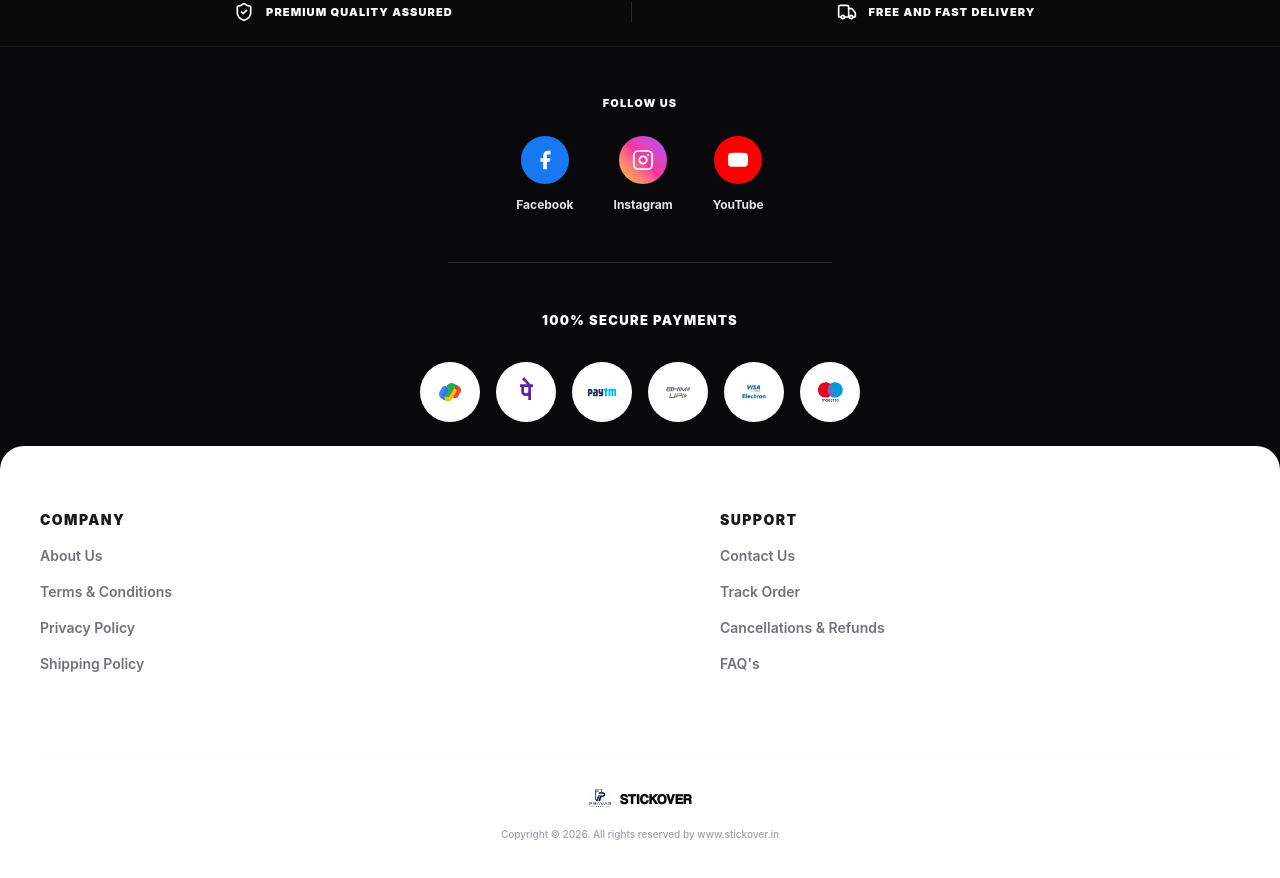
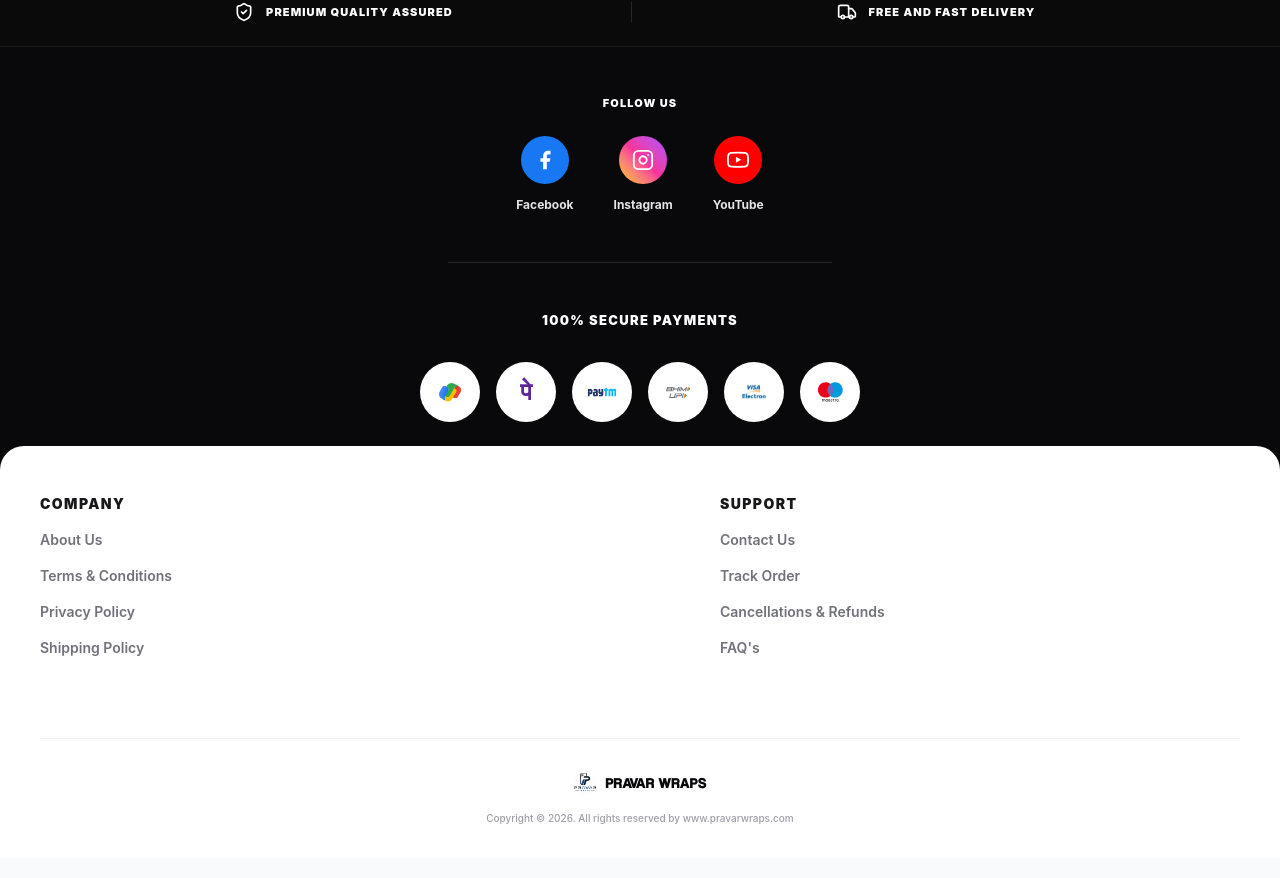
Before and after one commit to aigobinath0-netizen/ecom-front, a React app: page /faqs in a window 1280 px wide. Shown: the part 890-1768 px from the top of the page. Built offline with nearby package versions, Linux system fonts and the light colour scheme; the HTML template or start-up script is replaced by a standard one.

Commit message:
Added Order System endpoints and modelslllmnlkkkkk

```diff
--- a/src/Faqs.jsx
+++ b/src/Faqs.jsx
@@ -19,7 +19,7 @@ export default function Faqs() {
   }, [location.search]);
 
   const categories = [
-    { id: 'about', title: 'About Stickover', count: 8, icon: Info },
+    { id: 'about', title: 'About Pravar Wraps', count: 8, icon: Info },
     { id: 'payment', title: 'Payment and Security', count: 5, icon: CreditCard },
     { id: 'shipping', title: 'Shipping and Delivery', count: 5, icon: Truck },
     { id: 'order', title: 'How to Place Order?', count: 5, icon: ShoppingCart },
@@ -31,12 +31,12 @@ export default function Faqs() {
   const faqData = {
     'about': [
       { q: 'How long does delivery take?', a: 'Orders are usually delivered within 4-7 business days across India.' },
-      { q: 'Who is Stickover and what do you sell?', a: 'Stickover is a custom phone case and sticker store — we design, print, and ship personalised phone cases (acrylic, glass, gold-finish and more) and custom stickers pan-India.' },
+      { q: 'Who is Pravar Wraps and what do you sell?', a: 'Pravar Wraps is a custom phone case and sticker store — we design, print, and ship personalised phone cases (acrylic, glass, gold-finish and more) and custom stickers pan-India.' },
       { q: 'Do you offer Cash on Delivery?', a: 'Yes, all orders currently support Cash on Delivery (COD).' },
-      { q: 'Where is Stickover based?', a: 'We are based in Avinashi, Tiruppur, Tamil Nadu, and we ship orders across India.' },
+      { q: 'Where is Pravar Wraps based?', a: 'We are based in Avinashi, Tiruppur, Tamil Nadu, and we ship orders across India.' },
       { q: 'Can I return or exchange my order?', a: 'Yes, please check our Returns & Exchange policy page for details.' },
-      { q: 'How long has Stickover been making custom cases?', a: 'We have been crafting customised acrylic and gold phone cases for over 5 years, focused on durability and print quality.' },
-      { q: 'Does Stickover only make phone cases?', a: 'Phone cases are our main product, but we also print custom stickers and a few personalised accessories — check our Collections page for the full range.' },
+      { q: 'How long has Pravar Wraps been making custom cases?', a: 'We have been crafting customised acrylic and gold phone cases for over 5 years, focused on durability and print quality.' },
+      { q: 'Does Pravar Wraps only make phone cases?', a: 'Phone cases are our main product, but we also print custom stickers and a few personalised accessories — check our Collections page for the full range.' },
       { q: 'How can I stay updated on new designs?', a: 'Follow us on Instagram or subscribe to our newsletter from the homepage footer — new arrivals are posted there first.' }
     ],
     'payment': [
--- a/src/Footer.jsx
+++ b/src/Footer.jsx
@@ -43,7 +43,7 @@ export default function Footer({ navigateTo }) {
               </a>
               <a href="#" className="flex flex-col items-center gap-2 group">
                 <div className="w-14 h-14 md:w-12 md:h-12 rounded-full bg-[#FF0000] flex items-center justify-center text-white group-hover:scale-110 transition-transform">
-                  <svg xmlns="http://www.w3.org/2000/svg" width="22" height="22" viewBox="0 0 24 24" fill="currentColor" stroke="none"><path d="M22.54 6.42a2.78 2.78 0 0 0-1.94-2C18.88 4 12 4 12 4s-6.88 0-8.6.46a2.78 2.78 0 0 0-1.94 2A29 29 0 0 0 1 11.75a29 29 0 0 0 .46 5.33A2.78 2.78 0 0 0 3.4 19c1.72.46 8.6.46 8.6.46s6.88 0 8.6-.46a2.78 2.78 0 0 0 1.94-2 29 29 0 0 0 .46-5.25 29 29 0 0 0-.46-5.33z"/><polygon points="9.75 15.02 15.5 11.75 9.75 8.48 9.75 15.02" fill="white"/></svg>
+                  <svg xmlns="http://www.w3.org/2000/svg" width="22" height="22" viewBox="0 0 24 24" fill="none" stroke="currentColor" strokeWidth="2" strokeLinecap="round" strokeLinejoin="round"><path d="M22.54 6.42a2.78 2.78 0 0 0-1.94-2C18.88 4 12 4 12 4s-6.88 0-8.6.46a2.78 2.78 0 0 0-1.94 2A29 29 0 0 0 1 11.75a29 29 0 0 0 .46 5.33A2.78 2.78 0 0 0 3.4 19c1.72.46 8.6.46 8.6.46s6.88 0 8.6-.46a2.78 2.78 0 0 0 1.94-2 29 29 0 0 0 .46-5.25 29 29 0 0 0-.46-5.33z"/><polygon points="9.75 15.02 15.5 11.75 9.75 8.48 9.75 15.02" fill="currentColor" stroke="none"/></svg>
                 </div>
                 <span className="text-[12px] font-bold text-zinc-200 group-hover:text-white transition-colors mt-1">YouTube</span>
               </a>
@@ -81,7 +81,7 @@ export default function Footer({ navigateTo }) {
       </div>
 
       {/* White Section */}
-      <div className="bg-white py-8 md:py-16 px-6 rounded-t-3xl -mt-6 relative z-10 pb-32 md:pb-16">
+      <div className="bg-white py-8 md:py-12 px-6 rounded-t-3xl -mt-6 relative z-10 pb-20 md:pb-8">
         <div className="max-w-[1200px] mx-auto">
           <div className="grid grid-cols-1 md:grid-cols-2 gap-0 md:gap-40">
             {/* Company Links */}
@@ -122,11 +122,11 @@ export default function Footer({ navigateTo }) {
           {/* Copyright */}
           <div className="mt-8 md:mt-20 md:pt-8 md:border-t md:border-zinc-100 flex flex-col items-center gap-3 md:gap-4">
             <div className="flex items-center gap-2">
-              <img alt="Stickover" className="h-6 w-6 md:h-6 md:w-6 object-cover rounded-full" src="/images/logo-mark-ayXhBs9R.png" />
-              <span className="font-coolvetica font-black text-[15px] md:text-sm text-zinc-950 tracking-wider uppercase">STICKOVER</span>
+              <img alt="Pravar Wraps" className="h-6 w-6 md:h-6 md:w-6 object-cover rounded-full" src="/images/logo-mark-ayXhBs9R.png" />
+              <span className="font-coolvetica font-black text-[15px] md:text-sm text-zinc-950 tracking-wider uppercase">PRAVAR WRAPS</span>
             </div>
             <p className="text-[13px] md:text-[10px] text-zinc-400 font-medium">
-              Copyright © 2026. All rights reserved by www.stickover.in
+              Copyright © 2026. All rights reserved by www.pravarwraps.com
             </p>
           </div>
         </div>
```
